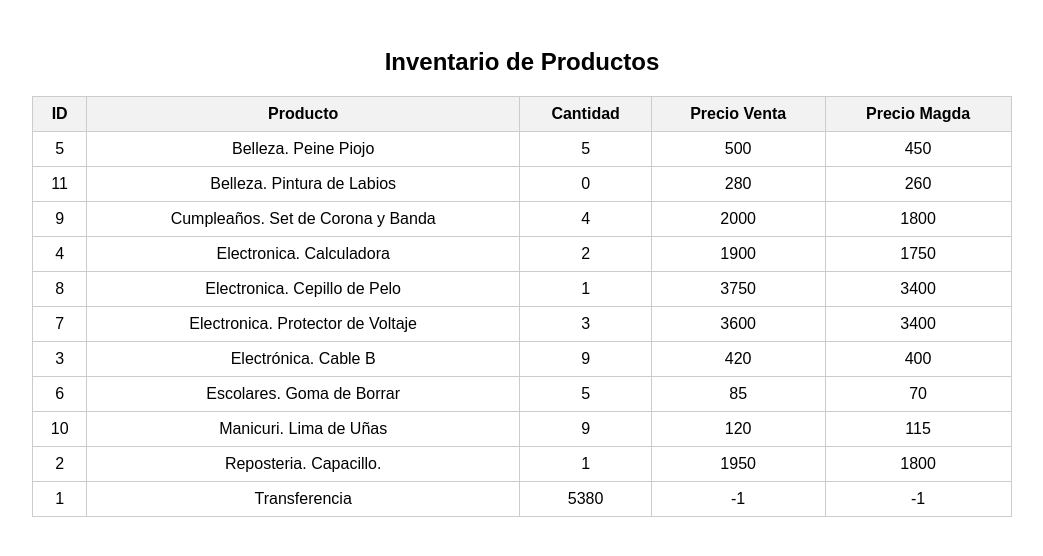
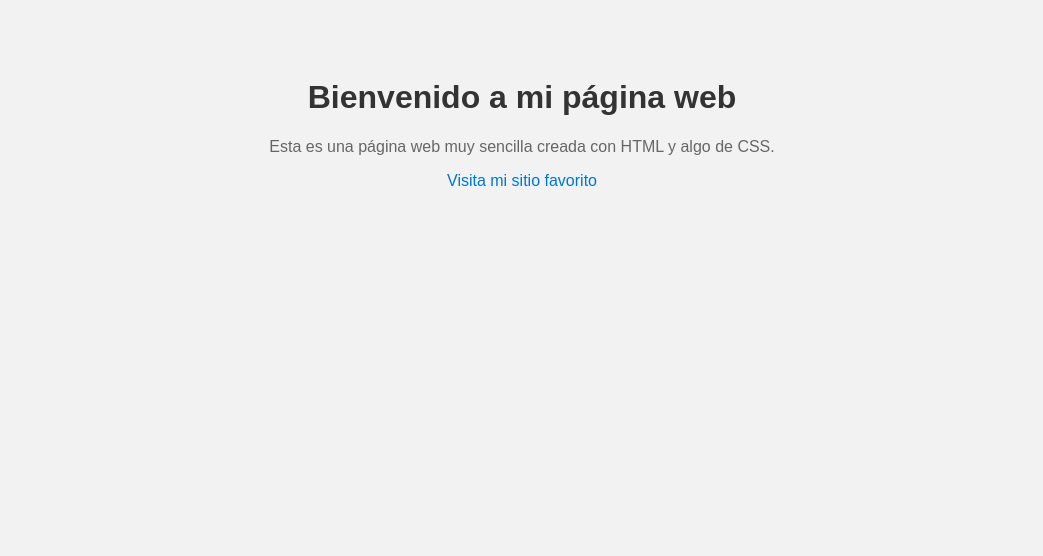
Before and after one commit to danddco/Magnus61, a plain HTML site: page index.html in a window 1280 px wide. Shown: the whole page, without its empty margins (118-1161 px from the left). Drawn offline with Linux system fonts and the light colour scheme.

Commit message:
Update index.html

```diff
--- a/index.html
+++ b/index.html
@@ -1,27 +1,30 @@
-
 <!DOCTYPE html>
 <html lang="es">
 <head>
-    <meta charset="UTF-8">
-    <title>Lista de Productos</title>
-    <style>
-        table { border-collapse: collapse; width: 80%; margin: auto; }
-        th, td { border: 1px solid #ccc; padding: 8px; text-align: center; }
-        th { background-color: #f2f2f2; }
-        body { font-family: Arial, sans-serif; padding: 20px; }
-    </style>
+  <meta charset="UTF-8">
+  <title>Mi Página Web</title>
+  <style>
+    body {
+      font-family: Arial, sans-serif;
+      background-color: #f2f2f2;
+      text-align: center;
+      padding: 50px;
+    }
+    h1 {
+      color: #333;
+    }
+    p {
+      color: #666;
+    }
+    a {
+      color: #0077cc;
+      text-decoration: none;
+    }
+  </style>
 </head>
 <body>
-    <h2 style="text-align:center;">Inventario de Productos</h2>
-    <table>
-        <tr>
-            <th>ID</th>
-            <th>Producto</th>
-            <th>Cantidad</th>
-            <th>Precio Venta</th>
-            <th>Precio Magda</th>
-        </tr>
-<tr><td>5</td><td>Belleza. Peine Piojo</td><td>5</td><td>500</td><td>450</td></tr><tr><td>11</td><td>Belleza. Pintura de Labios</td><td>0</td><td>280</td><td>260</td></tr><tr><td>9</td><td>Cumpleaños. Set de Corona y Banda</td><td>4</td><td>2000</td><td>1800</td></tr><tr><td>4</td><td>Electronica. Calculadora</td><td>2</td><td>1900</td><td>1750</td></tr><tr><td>8</td><td>Electronica. Cepillo de Pelo</td><td>1</td><td>3750</td><td>3400</td></tr><tr><td>7</td><td>Electronica. Protector de Voltaje</td><td>3</td><td>3600</td><td>3400</td></tr><tr><td>3</td><td>Electrónica. Cable B</td><td>9</td><td>420</td><td>400</td></tr><tr><td>6</td><td>Escolares. Goma de Borrar</td><td>5</td><td>85</td><td>70</td></tr><tr><td>10</td><td>Manicuri. Lima de Uñas</td><td>9</td><td>120</td><td>115</td></tr><tr><td>2</td><td>Reposteria. Capacillo.</td><td>1</td><td>1950</td><td>1800</td></tr><tr><td>1</td><td>Transferencia</td><td>5380</td><td>-1</td><td>-1</td></tr>
-    </table>
+  <h1>Bienvenido a mi página web</h1>
+  <p>Esta es una página web muy sencilla creada con HTML y algo de CSS.</p>
+  <a href="https://www.example.com">Visita mi sitio favorito</a>
 </body>
 </html>
```
